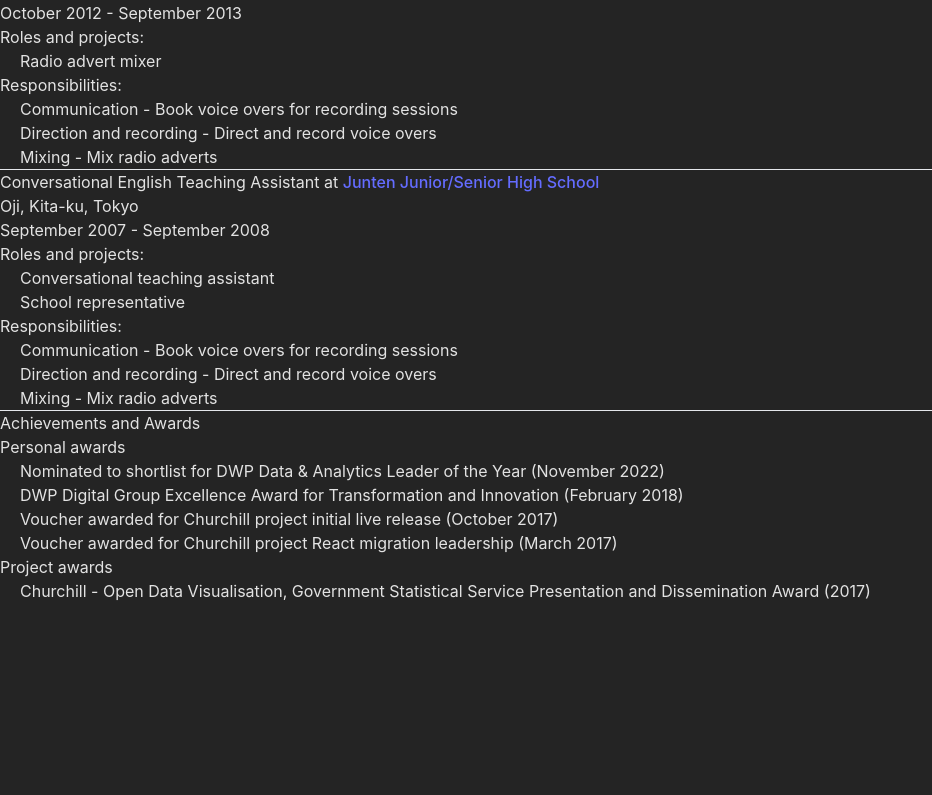
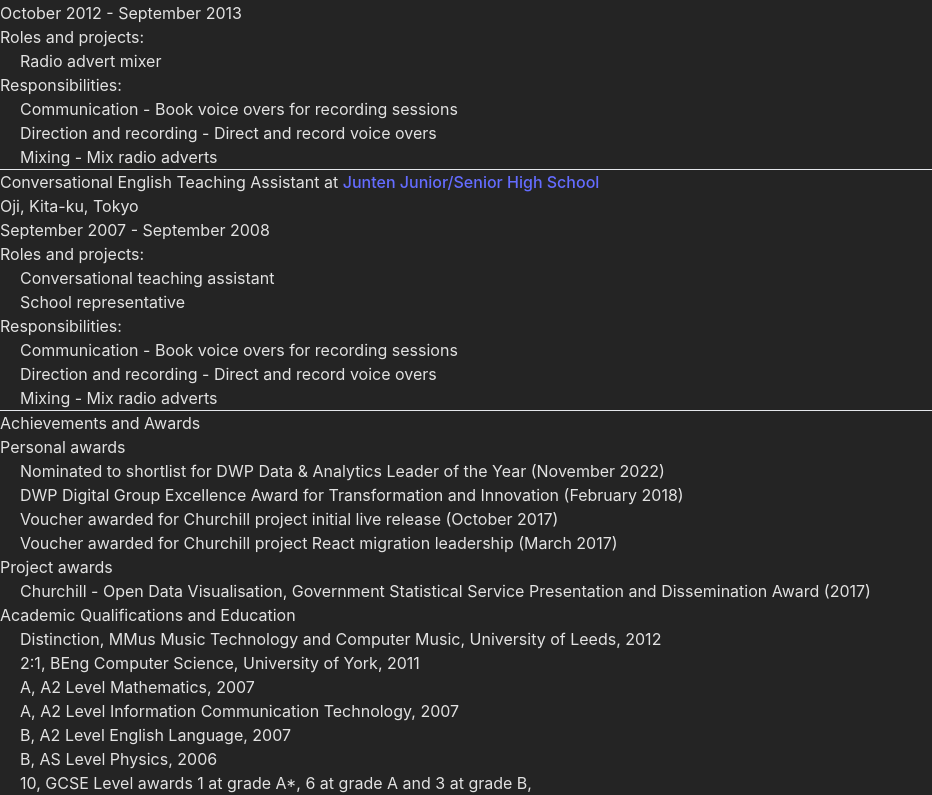
Before and after one commit to BenBarrett89/BenBarrett89.github.io, a React (Vite) app: page /#/cv in a window 1280 px wide. Shown: the part 2570-3365 px from the top of the page, without its empty margins (0-932 px from the left). Before the commit the page ends 3173 px from the top, so only its background shows below. Built offline with nearby package versions, Linux system fonts and the light colour scheme.

Commit message:
Add Academics

```diff
--- a/src/apps/cv/CV.tsx
+++ b/src/apps/cv/CV.tsx
@@ -1,4 +1,5 @@
 import {
+  Academic,
   Achievements,
   Summary,
   Technologies,
@@ -19,6 +20,7 @@ function CV() {
         <Technologies technologies={data.technologies} />
         <WorkExperience workExperience={data.workExperience} />
         <Achievements achievements={data.achievements} />
+        <Academic academicQualifications={data.academicQualifications} />
       </div>
     </>
   );
--- /dev/null
+++ b/src/apps/cv/components/Academic.tsx
@@ -0,0 +1,59 @@
+import { AcademicQualification } from "../cv-types";
+import Title from "./Title";
+
+function Qualification({
+  qualification,
+}: {
+  qualification: AcademicQualification;
+}) {
+  return (
+    <>
+      {qualification.quantity ? (
+        <li className="py-1">
+          <span className="italic">{qualification.quantity}</span>
+          <>, </>
+          <span className="font-bold">{qualification.title}</span>{" "}
+          <span>{qualification.grade}</span>
+          <>, </>
+        </li>
+      ) : (
+        <li className="py-2">
+          <span className="italic">{qualification.grade}</span>
+          <>, </>
+          <span className="font-bold">{qualification.title}</span>
+          <>, </>
+          {qualification.institution ? (
+            <>
+              <span>{qualification.institution}</span>
+              <>, </>
+            </>
+          ) : (
+            <></>
+          )}
+          <span>{qualification.year}</span>
+        </li>
+      )}
+    </>
+  );
+}
+
+function Academic({
+  academicQualifications,
+}: {
+  academicQualifications: Array<AcademicQualification>;
+}) {
+  return (
+    <>
+      <div className="px-8 py-4">
+        <Title title="Academic Qualifications and Education" />
+        <ul>
+          {academicQualifications.map((qualification) => {
+            return <Qualification qualification={qualification} />;
+          })}
+        </ul>
+      </div>
+    </>
+  );
+}
+
+export default Academic;
--- a/src/apps/cv/components/index.ts
+++ b/src/apps/cv/components/index.ts
@@ -1,3 +1,4 @@
+export { default as Academic } from "./Academic.tsx";
 export { default as Achievements } from "./Achievements.tsx";
 export { default as Summary } from "./Summary.tsx";
 export { default as Technologies } from "./Technologies.tsx";
--- a/src/apps/cv/data.ts
+++ b/src/apps/cv/data.ts
@@ -1,4 +1,5 @@
 import {
+  AcademicQualification,
   AchievementProps,
   JobProps,
   SummaryItemProps,
@@ -458,7 +459,48 @@ const achievements: AchievementProps = {
   ],
 };
 
+const academicQualifications: Array<AcademicQualification> = [
+  {
+    grade: "Distinction",
+    title: "MMus Music Technology and Computer Music",
+    institution: "University of Leeds",
+    year: "2012",
+  },
+  {
+    grade: "2:1",
+    title: "BEng Computer Science",
+    institution: "University of York",
+    year: "2011",
+  },
+  {
+    grade: "A",
+    title: "A2 Level Mathematics",
+    year: "2007",
+  },
+  {
+    grade: "A",
+    title: "A2 Level Information Communication Technology",
+    year: "2007",
+  },
+  {
+    grade: "B",
+    title: "A2 Level English Language",
+    year: "2007",
+  },
+  {
+    grade: "B",
+    title: "AS Level Physics",
+    year: "2006",
+  },
+  {
+    grade: "1 at grade A*, 6 at grade A and 3 at grade B",
+    title: "GCSE Level awards",
+    quantity: 10,
+  },
+];
+
 const data = {
+  academicQualifications,
   achievements,
   name,
   summary,
```
Also changed, not shown: src/apps/cv/cv-types.ts (+8 -0 lines).
